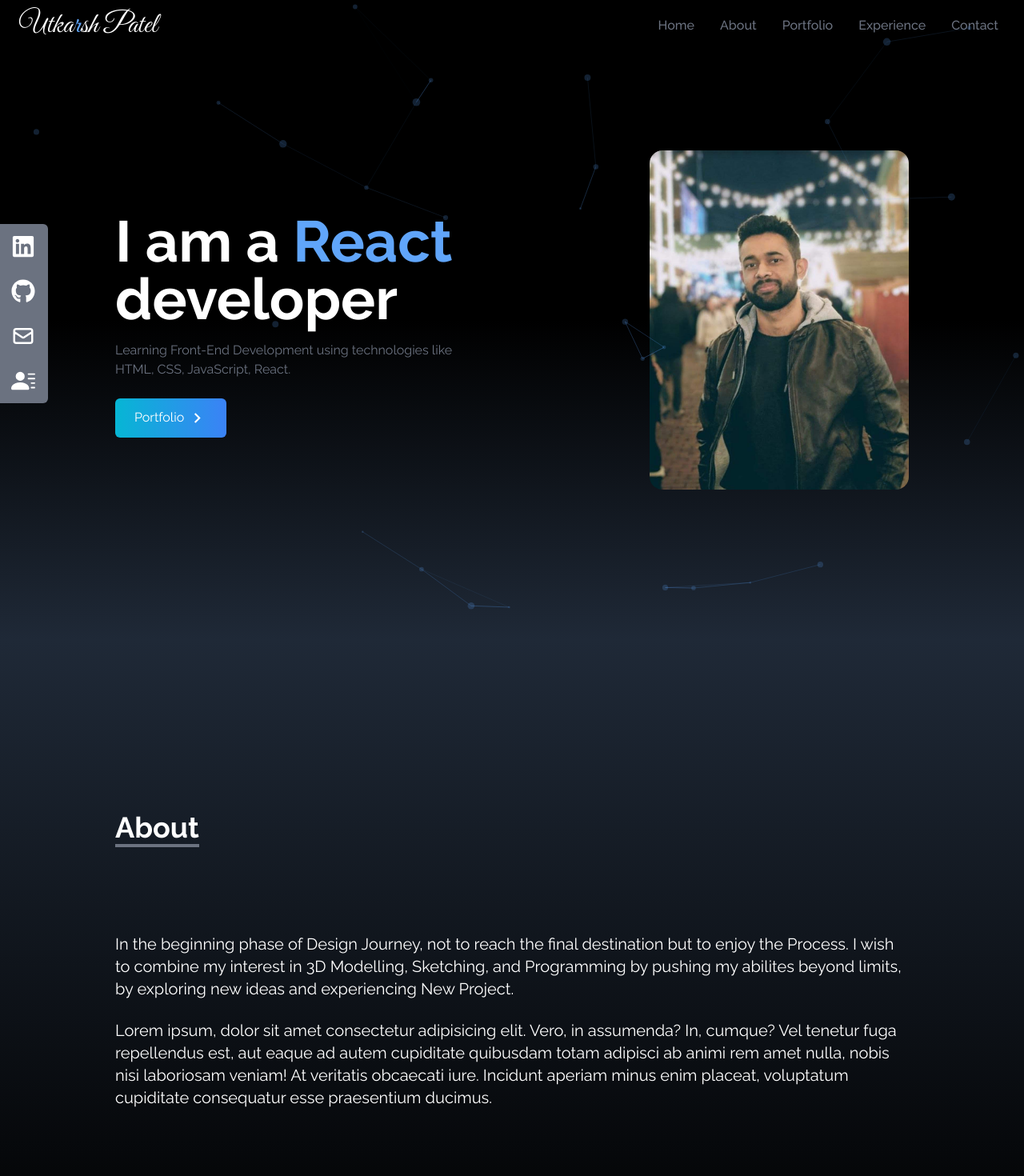
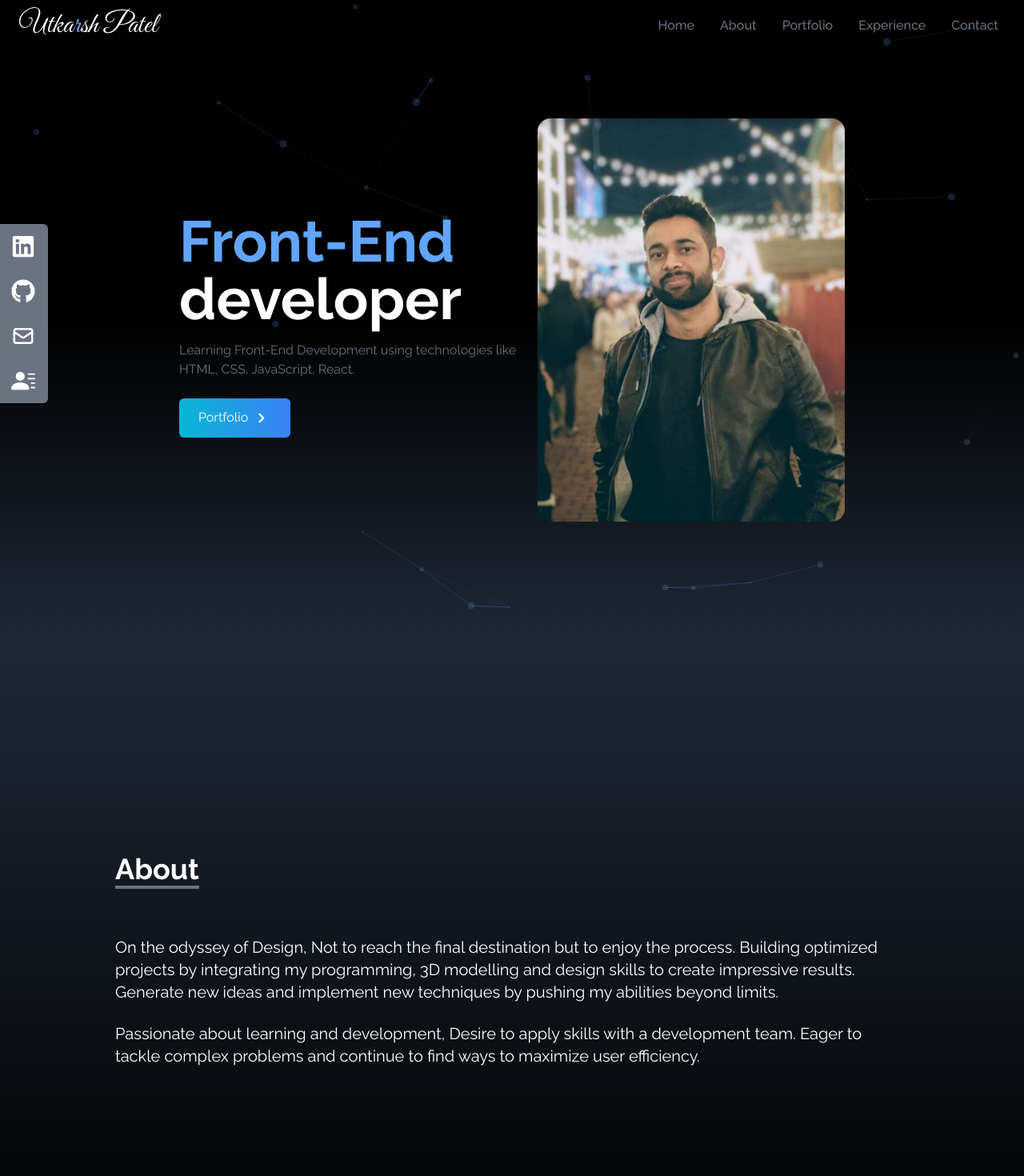
Before and after one commit to Oonie11/portfolio-react, a React (Create React App) app: page / in a window 1280 px wide. Shown: the top 1470 px of the page at 80% size. Built offline with nearby package versions, Linux system fonts and the light colour scheme.

Commit message:
rewrite about page

```diff
--- a/src/components/About.jsx
+++ b/src/components/About.jsx
@@ -12,20 +12,18 @@ const About = () => {
             About
           </p>
         </div>
-        <p className="text-xl mt-20">
-          In the beginning phase of Design Journey, not to reach the final
-          destination but to enjoy the Process. I wish to combine my interest in
-          3D Modelling, Sketching, and Programming by pushing my abilites beyond
-          limits, by exploring new ideas and experiencing New Project.
+        <p className="text-xl mt-8">
+          On the odyssey of Design, Not to reach the final destination but to
+          enjoy the process. Building optimized projects by integrating my
+          programming, 3D modelling and design skills to create impressive
+          results. Generate new ideas and implement new techniques by pushing my
+          abilities beyond limits.
         </p>
         <br />
         <p className="text-xl">
-          Lorem ipsum, dolor sit amet consectetur adipisicing elit. Vero, in
-          assumenda? In, cumque? Vel tenetur fuga repellendus est, aut eaque ad
-          autem cupiditate quibusdam totam adipisci ab animi rem amet nulla,
-          nobis nisi laboriosam veniam! At veritatis obcaecati iure. Incidunt
-          aperiam minus enim placeat, voluptatum cupiditate consequatur esse
-          praesentium ducimus.
+          Passionate about learning and development, Desire to apply skills with
+          a development team. Eager to tackle complex problems and continue to
+          find ways to maximize user efficiency.
         </p>
       </div>
     </div>
--- a/src/components/Home.jsx
+++ b/src/components/Home.jsx
@@ -11,10 +11,10 @@ const Home = () => {
     >
       <div className="max-w-screen-lg mx-auto flex flex-col justify-center items-center h-full px-4 md:flex-row">
         <div className="flex flex-col h-full pt-5 justify-center">
-          <h2 className="text-4xl sm:text-7xl font-bold text-white">
-            I am a <span className="text-blue-400">React</span> developer
+          <h2 className="text-4xl sm:text-7xl font-bold text-white | w-min">
+            <span className="text-blue-400">Front-End</span> developer
           </h2>
-          <p className="text-gray-500 py-4 max-w-md">
+          <p className="text-gray-500 py-4 max-w-md ">
             Learning Front-End Development using technologies like HTML, CSS,
             JavaScript, React.
           </p>
```
Also changed, not shown: 12 other files (tests, documents, lock files or other folders).
